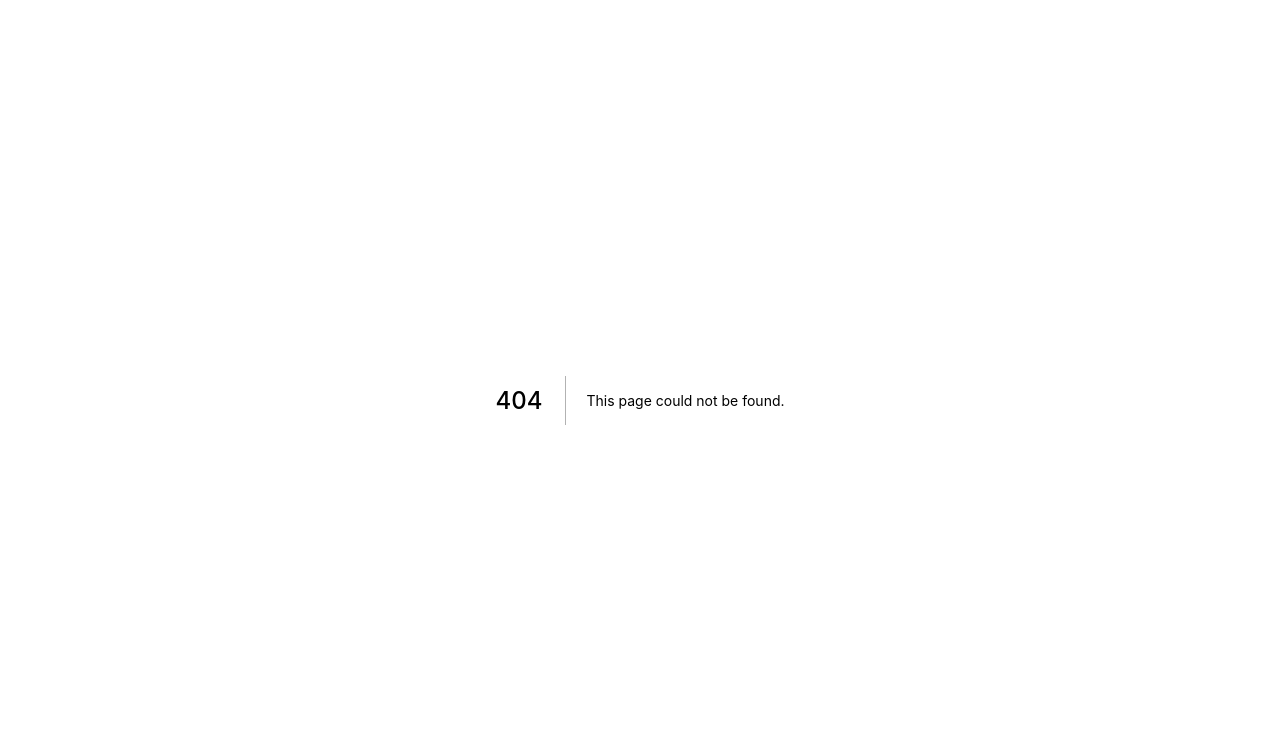
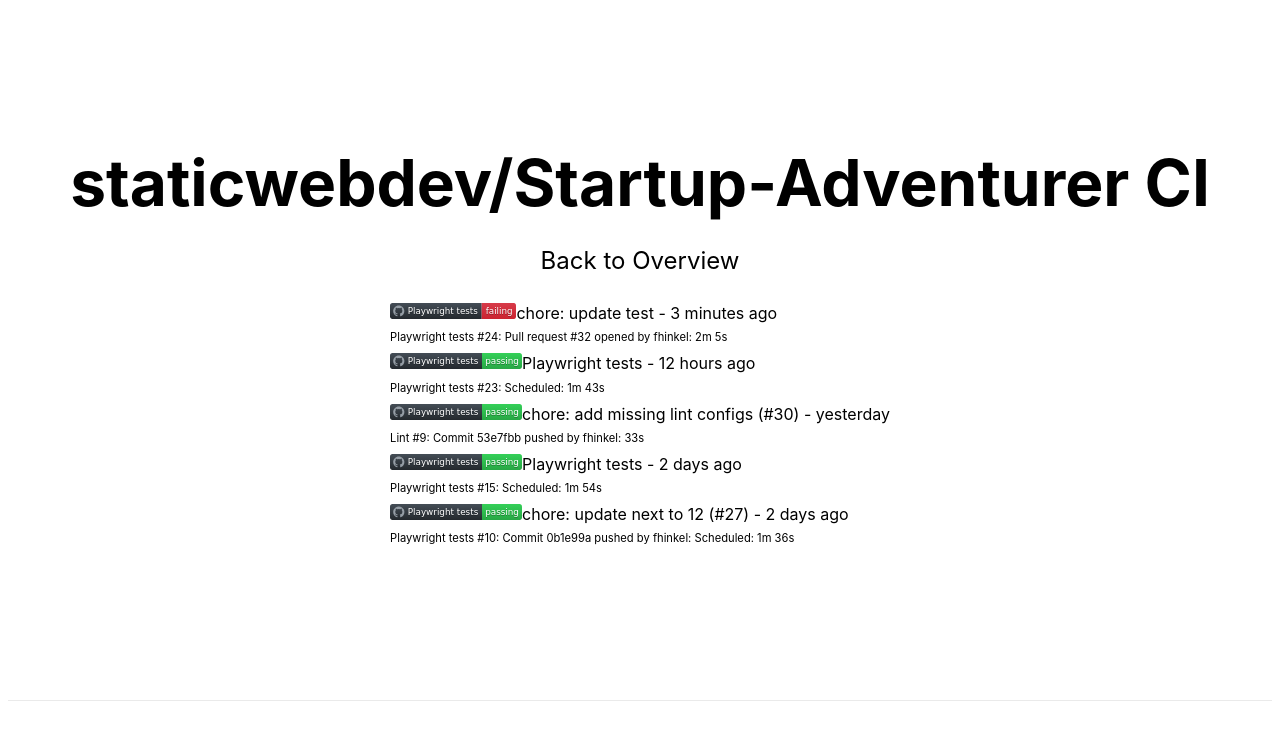
Before and after one commit to fhinkel/dashboard, a Next.js app: page /CI/Startup-Adventurer in a window 1280 px wide. Before the commit this address had no page. Shown: the top 740 px of the page. Built offline with nearby package versions, Linux system fonts and the light colour scheme.

Commit message:
Use dynamic pages for tables

```diff
--- a/pages/CI/first.js
+++ b/pages/CI/[id].js
@@ -1,7 +1,12 @@
+import { useRouter } from 'next/router'
+import { projects } from '../../utils/projectsData';
 import Head from 'next/head'
 import Link from 'next/link'
 
-export default function Home() {
+const Board = ({project}) => {
+    const router = useRouter();
+    const { id } = router.query;
+
     return (
         <div className="container">
             <Head>
@@ -11,7 +16,7 @@
 
             <main>
                 <h1 className="title">
-                staticwebdev/nextjs-starter CI
+                    {project.name} CI
                 </h1>
 
                 <p className="description">
@@ -223,3 +228,22 @@
         </div>
     )
 }
+
+
+export async function getStaticPaths() {
+    const paths = projects.map((project) => ({
+        params: { id: project.id },
+    }));
+    return {
+        paths,
+        fallback: true // false or 'blocking'
+    };
+}
+
+export async function getStaticProps({ params }) {
+    const project = projects.find((proj) => proj.id === params.id);
+    console.log(params.id);
+    return { props: { project } };
+}
+
+export default Board
--- /dev/null
+++ b/utils/projectsData.js
@@ -0,0 +1,20 @@
+const projects = [
+    {
+        id: 'nextjs-starter',
+        name: 'staticwebdev/nextjs-starter',
+    },
+    {
+        id: 'msdocs-javascript-nodejs-serve',
+        name: 'Azure-Samples/msdocs-javascript-nodejs-serve',
+    },
+    {
+        id: 'angular-basic',
+        name: 'staticwebdev/angular-basic',
+    },
+    {
+        id: 'Startup-Adventurer',
+        name: 'staticwebdev/Startup-Adventurer',
+    },
+];
+
+module.exports = { projects };
```
Also changed, not shown: pages/index.js (+4 -4 lines).
